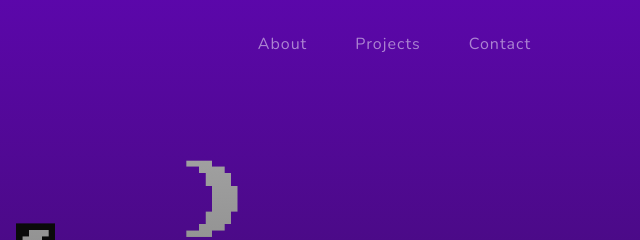
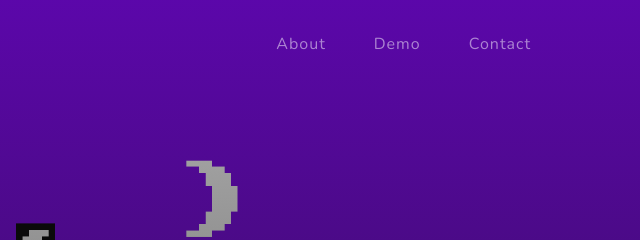
Before and after one commit to tannerbyers/WayBeyondUI, a Gatsby site: page / in a window 1280 px wide. Shown: the top 240 px of the page, 640-1280 px from the left. Built offline with nearby package versions, Linux system fonts and the light colour scheme; Gatsby itself is replaced by a stand-in of ours.

Commit message:
fixed header name

```diff
--- a/src/components/Header.js
+++ b/src/components/Header.js
@@ -79,7 +79,7 @@ export default class Header extends Component {
                   element="projects"
                 >
                   <a className="nav-link" href="#projects">
-                    Projects
+                    Demo
                   </a>
                 </Scroll>
               </li>
```
